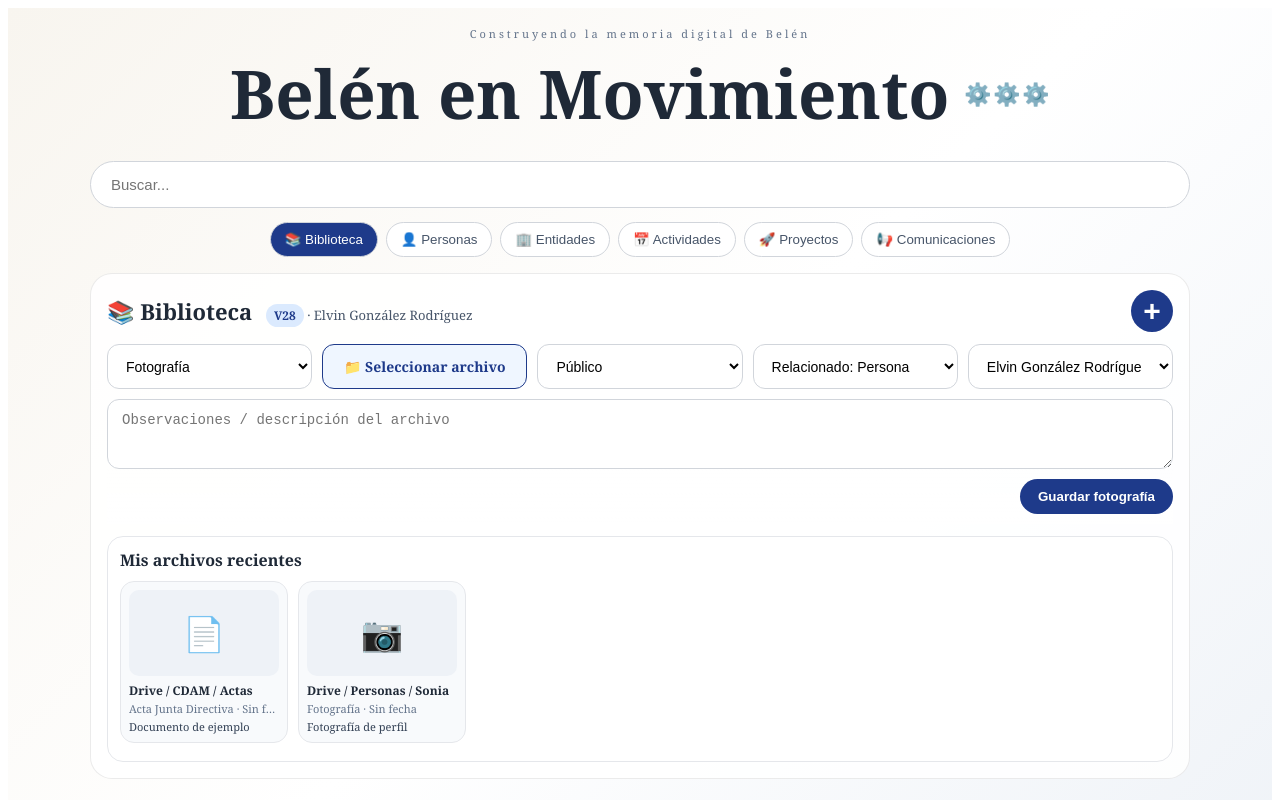
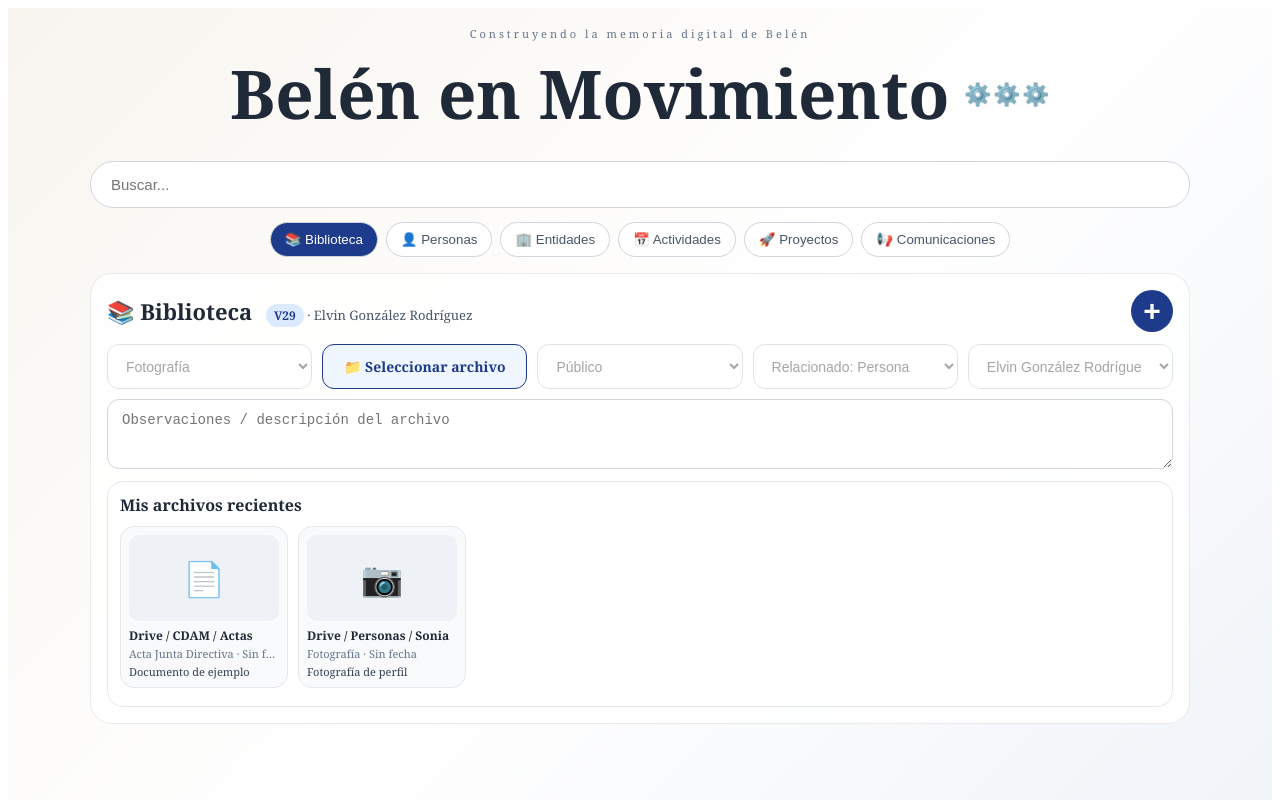
Before and after one commit to elvingr1414/belen-en-movimiento, a Next.js app: page / in a window 1280 px wide. Both pictures are taken after a click on the button "Nuevo". Shown: the top 800 px of the page. Built offline with nearby package versions, Linux system fonts and the light colour scheme.

Commit message:
Update page.tsx

```diff
--- a/app/page.tsx
+++ b/app/page.tsx
@@ -234,6 +234,36 @@ export default function Home() {
     limpiarVinculo();
   }
 
+  function guardarArchivosDirecto(archivosSeleccionados: any[]) {
+    if (!archivosSeleccionados || archivosSeleccionados.length === 0) return;
+
+    const ahora = new Date();
+    const fechaActual = ahora.toISOString().slice(0, 10);
+    const horaActual = ahora.toLocaleTimeString("es-CR", { hour: "2-digit", minute: "2-digit" });
+    const fechaHoraCreacion = ahora.toISOString();
+    const baseMs = ahora.getTime();
+
+    const nuevos = archivosSeleccionados.map((archivo: any, index: number) => ({
+      id: `r${baseMs}-${index}`,
+      ...recursoForm,
+      tipo: detectarTipoArchivo(archivo, recursoForm.tipo),
+      descripcion: recursoForm.observaciones?.trim() || archivo.nombre,
+      ubicacion: archivo.nombre,
+      archivos: [archivo],
+      fecha: fechaActual,
+      hora: horaActual,
+      fechaHoraCreacion,
+      creadoEnMs: baseMs + index,
+      creadoPorId: recursoForm.creadoPorId || "p1",
+      creadoPorNombre: recursoForm.creadoPorNombre || "Elvin González Rodríguez",
+      vinculosCount: 0,
+    }));
+
+    setRecursos([...nuevos, ...recursos]);
+    setArchivoConsultado(null);
+    limpiarRecursoForm();
+  }
+
   function guardarRecurso() {
     const archivosSeleccionados = recursoForm.archivos || [];
 
@@ -404,7 +434,7 @@ export default function Home() {
         <section style={panel}>
           <div style={topLine}>
             <h2 style={sectionTitle}>
-              {seleccionado ? tituloRegistro(seleccionado, modulo) : <>{icono(modulo)} {nombreModulo(modulo)} <span style={versionTag}>V28</span>{modulo === "Recursos" && <span style={libraryUserInline}> · Elvin González Rodríguez</span>}</>}
+              {seleccionado ? tituloRegistro(seleccionado, modulo) : <>{icono(modulo)} {nombreModulo(modulo)} <span style={versionTag}>V29</span>{modulo === "Recursos" && <span style={libraryUserInline}> · Elvin González Rodríguez</span>}</>}
             </h2>
 
             <div style={actions}>
@@ -479,7 +509,7 @@ export default function Home() {
           )}
 
           {accion === "Nuevo" && modulo === "Recursos" && (
-            <RecursoForm recursoForm={recursoForm} setRecursoForm={setRecursoForm} guardarRecurso={guardarRecurso} recursos={recursos} eliminarRecursoLibre={eliminarRecursoLibre} recursoVinculos={recursoVinculos} setSeleccionado={setSeleccionado} setAccion={setAccion} archivoConsultado={archivoConsultado} setArchivoConsultado={setArchivoConsultado} />
+            <RecursoForm recursoForm={recursoForm} setRecursoForm={setRecursoForm} guardarRecurso={guardarRecurso} guardarArchivosDirecto={guardarArchivosDirecto} recursos={recursos} eliminarRecursoLibre={eliminarRecursoLibre} recursoVinculos={recursoVinculos} setSeleccionado={setSeleccionado} setAccion={setAccion} archivoConsultado={archivoConsultado} setArchivoConsultado={setArchivoConsultado} />
           )}
 
           {accion === "Nuevo" && modulo !== "Recursos" && <Formulario modulo={modulo} datos={null} />}
@@ -493,7 +523,7 @@ export default function Home() {
           )}
 
           {seleccionado && accion === "Editar" && modulo === "Recursos" && (
-            <RecursoForm recursoForm={recursoForm} setRecursoForm={setRecursoForm} guardarRecurso={guardarRecurso} recursos={recursos} eliminarRecursoLibre={eliminarRecursoLibre} recursoVinculos={recursoVinculos} setSeleccionado={setSeleccionado} setAccion={setAccion} archivoConsultado={archivoConsultado} setArchivoConsultado={setArchivoConsultado} />
+            <RecursoForm recursoForm={recursoForm} setRecursoForm={setRecursoForm} guardarRecurso={guardarRecurso} guardarArchivosDirecto={guardarArchivosDirecto} recursos={recursos} eliminarRecursoLibre={eliminarRecursoLibre} recursoVinculos={recursoVinculos} setSeleccionado={setSeleccionado} setAccion={setAccion} archivoConsultado={archivoConsultado} setArchivoConsultado={setArchivoConsultado} />
           )}
 
           {seleccionado && accion === "Editar" && modulo !== "Recursos" && (
@@ -757,22 +787,11 @@ function VincularRecurso(props: any) {
   );
 }
 
-function RecursoForm({ recursoForm, setRecursoForm, guardarRecurso, recursos = [], eliminarRecursoLibre, recursoVinculos = [], setSeleccionado, setAccion, archivoConsultado, setArchivoConsultado }: any) {
+function RecursoForm({ recursoForm, setRecursoForm, guardarRecurso, guardarArchivosDirecto, recursos = [], eliminarRecursoLibre, recursoVinculos = [], setSeleccionado, setAccion, archivoConsultado, setArchivoConsultado }: any) {
   const archivos = recursoForm.archivos || [];
+  const camposActivos = !!archivoConsultado;
 
-  const pendientes = archivos.map((archivo: any, index: number) => ({
-    id: `pendiente-${index}`,
-    tipo: recursoForm.tipo,
-    ubicacion: archivo.nombre,
-    descripcion: recursoForm.observaciones || archivo.nombre,
-    observaciones: recursoForm.observaciones || "",
-    fecha: "Pendiente",
-    hora: "",
-    archivos: [archivo],
-    pendiente: true,
-  }));
-
-  const misRecursos = [...recursos]
+const misRecursos = [...recursos]
     .filter((r: any) => (r.creadoPorId || "p1") === "p1")
     .sort((a: any, b: any) => {
       const ax = a.creadoEnMs || Date.parse(a.fechaHoraCreacion || "") || 0;
@@ -781,14 +800,9 @@ function RecursoForm({ recursoForm, setRecursoForm, guardarRecurso, recursos = [
     })
     .slice(0, 20);
 
-  const cintaRecursos = [...pendientes, ...misRecursos];
+  const cintaRecursos = misRecursos;
 
-  const textoArchivo =
-    archivos.length === 0
-      ? "Seleccionar archivo"
-      : archivos.length === 1
-        ? "Archivo listo"
-        : `${archivos.length} archivos listos`;
+  const textoArchivo = "Seleccionar archivo";
 
   return (
     <div style={{ marginTop: 12 }}>
@@ -796,6 +810,7 @@ function RecursoForm({ recursoForm, setRecursoForm, guardarRecurso, recursos = [
         <select
           style={field}
           value={recursoForm.tipo}
+          disabled={!camposActivos}
           onChange={(e) => setRecursoForm({ ...recursoForm, tipo: e.target.value })}
         >
           {tiposRecurso.map((t) => <option key={t}>{t}</option>)}
@@ -832,6 +847,7 @@ function RecursoForm({ recursoForm, setRecursoForm, guardarRecurso, recursos = [
         <select
           style={field}
           value={recursoForm.visibilidad}
+          disabled={!camposActivos}
           onChange={(e) => setRecursoForm({ ...recursoForm, visibilidad: e.target.value })}
         >
           {visibilidades.map((v) => <option key={v}>{v}</option>)}
@@ -840,6 +856,7 @@ function RecursoForm({ recursoForm, setRecursoForm, guardarRecurso, recursos = [
         <select
           style={field}
           value={recursoForm.propietarioTipo}
+          disabled={!camposActivos}
           onChange={(e) => setRecursoForm({ ...recursoForm, propietarioTipo: e.target.value, propietarioId: e.target.value === "Entidades" ? "e1" : "p1" })}
         >
           <option value="Personas">Relacionado: Persona</option>
@@ -849,6 +866,7 @@ function RecursoForm({ recursoForm, setRecursoForm, guardarRecurso, recursos = [
         <select
           style={field}
           value={recursoForm.propietarioId}
+          disabled={!camposActivos}
           onChange={(e) => setRecursoForm({ ...recursoForm, propietarioId: e.target.value })}
         >
           {(recursoForm.propietarioTipo === "Entidades" ? entidadesBase : personasBase).map((x) => (
@@ -859,15 +877,10 @@ function RecursoForm({ recursoForm, setRecursoForm, guardarRecurso, recursos = [
         <textarea
           placeholder="Observaciones / descripción del archivo"
           value={recursoForm.observaciones}
+          disabled={!camposActivos}
           onChange={(e) => setRecursoForm({ ...recursoForm, observaciones: e.target.value })}
           style={{ ...field, minHeight: 70, gridColumn: "1 / -1" }}
         />
-      </div>
-
-      <div style={saveBar}>
-        <button style={primary} onClick={guardarRecurso}>
-          {textoGuardarBiblioteca(recursoForm.tipo)}
-        </button>
       </div>
 
       <div style={recentBox}>
@@ -875,7 +888,7 @@ function RecursoForm({ recursoForm, setRecursoForm, guardarRecurso, recursos = [
 
         <div style={recentScroll}>
           {cintaRecursos.length === 0 && (
-            <div style={emptyRecent}>Cuando seleccione o guarde archivos, aparecerán aquí.</div>
+            <div style={emptyRecent}>Al seleccionar archivos, aparecerán aquí automáticamente.</div>
           )}
 
           {cintaRecursos.map((r: any) => {
@@ -889,14 +902,16 @@ function RecursoForm({ recursoForm, setRecursoForm, guardarRecurso, recursos = [
                 onClick={() => {
                   if (r.pendiente) return;
                   setArchivoConsultado?.({ ...r, previewAbierto: false });
+                  setRecursoForm?.({ ...recursoForm, ...r, archivos: r.archivos || [] });
                 }}
                 onDoubleClick={() => {
                   if (r.pendiente) return;
                   setArchivoConsultado?.({ ...r, previewAbierto: true });
+                  setRecursoForm?.({ ...recursoForm, ...r, archivos: r.archivos || [] });
                 }}
                 title="Un clic: consultar. Doble clic: abrir vista previa."
               >
-                {r.pendiente && <div style={pendingBadge}>Pendiente</div>}
+                {r.pendiente && <div style={pendingBadge}></div>}
 
                 <div style={recentThumb}>
                   {archivoPrincipal?.preview ? (
@@ -1081,6 +1096,22 @@ function nombrePropietario(recurso: any) {
 
 
 
+
+function detectarTipoArchivo(archivo: any, tipoSeleccionado = "Documento") {
+  const nombre = (archivo?.nombre || "").toLowerCase();
+  const mime = (archivo?.tipo || "").toLowerCase();
+
+  if (mime.startsWith("image/") || /\.(jpg|jpeg|png|gif|webp|heic)$/.test(nombre)) return "Fotografía";
+  if (mime.startsWith("video/") || /\.(mp4|mov|avi|mkv|webm)$/.test(nombre)) return "Video";
+  if (mime.includes("pdf") || nombre.endsWith(".pdf")) return "Documento PDF";
+  if (/\.(doc|docx)$/.test(nombre)) return "Documento Word";
+  if (/\.(xls|xlsx)$/.test(nombre)) return "Hoja de cálculo";
+  if (/\.(ppt|pptx)$/.test(nombre)) return "Presentación";
+  if (/\.(mp3|wav|m4a)$/.test(nombre)) return "Audio";
+
+  return tipoSeleccionado || "Documento";
+}
+
 function iconoArchivoReal(recurso: any) {
   const archivo = recurso?.archivos?.[0];
   const nombre = (archivo?.nombre || recurso?.ubicacion || recurso?.descripcion || "").toLowerCase();
```
